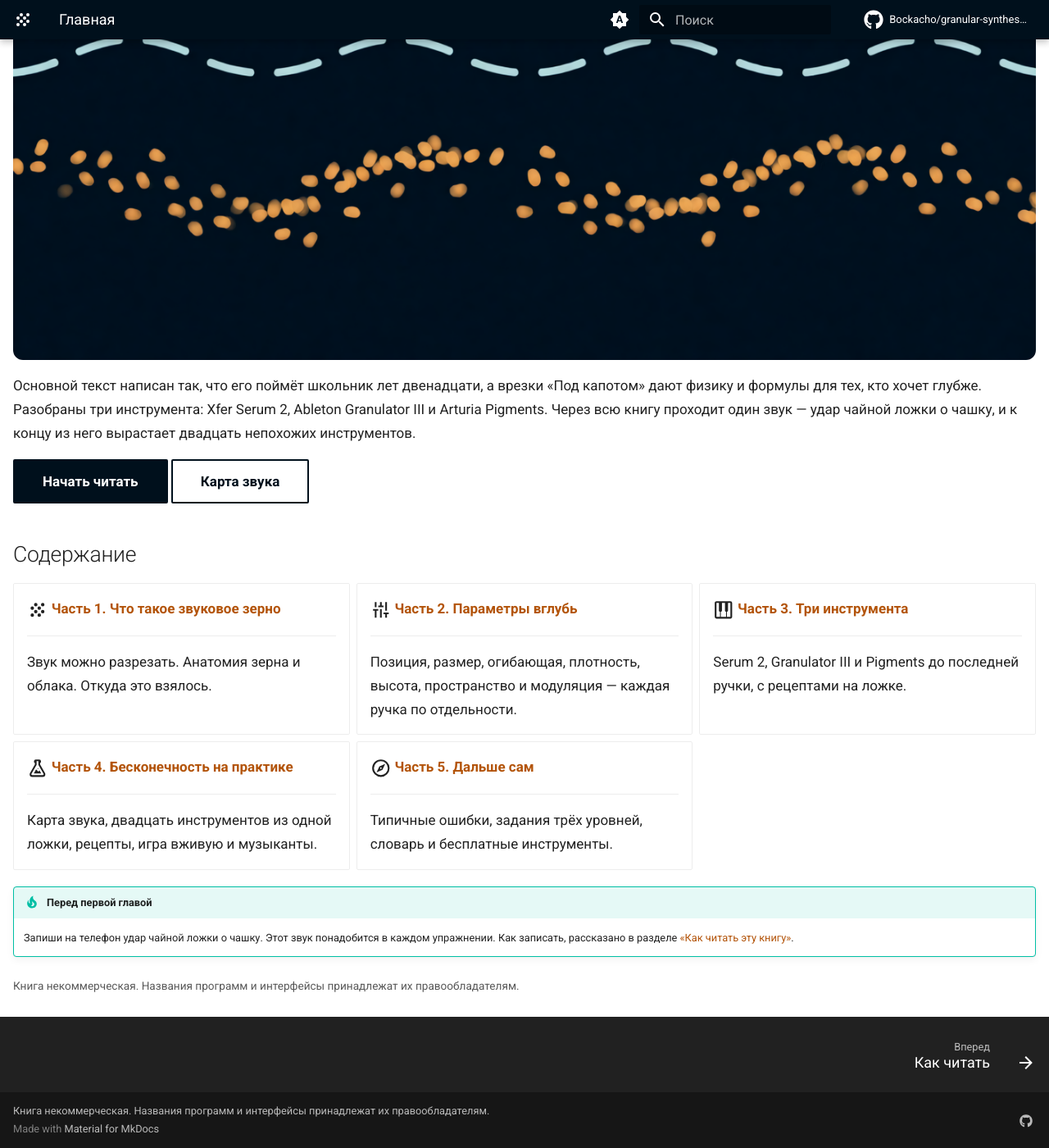
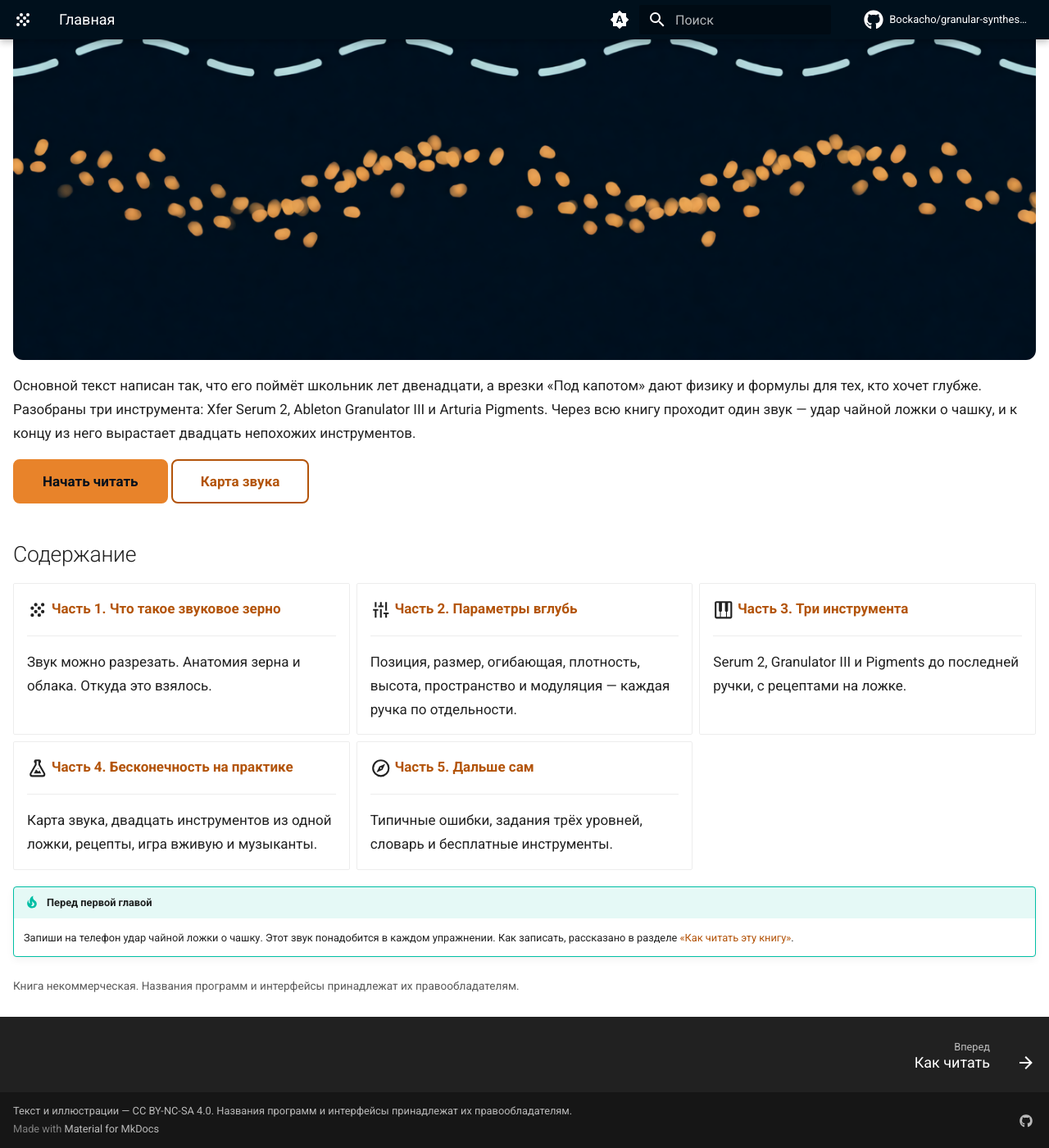
Before and after one commit to Bockacho/granular-synthesis-book, an MkDocs documentation site: the page built from docs/index.md, in a window 1280 px wide and 1400 px high, scrolled down 552 px. Shown: the whole window at 82% size. Built offline with MkDocs 1.6.1 and Material for MkDocs 9.7.7, drawn with Linux system fonts in a browser that asks for light colours; comment, search, counter and statistics services are not loaded.

Commit message:
Лицензия CC BY-NC-SA 4.0 и понятные кнопки на главной
Главная кнопка «Начать читать» теперь всегда оранжевая, а «Карта звука»
контурная: в тёмной теме главная кнопка сливалась с фоном.

Co-Authored-By: Claude Opus 5.5 <noreply@anthropic.com>

```diff
--- a/docs/stylesheets/extra.css
+++ b/docs/stylesheets/extra.css
@@ -37,6 +37,30 @@
   opacity: 0.85;
 }
 
+/* Кнопки: главная всегда оранжевая, второстепенная контурная */
+.md-typeset .md-button {
+  border-radius: 0.4rem;
+  color: var(--md-typeset-a-color);
+  border-color: currentcolor;
+}
+.md-typeset .md-button:hover,
+.md-typeset .md-button:focus {
+  background-color: color-mix(in srgb, var(--md-typeset-a-color) 15%, transparent);
+  border-color: var(--md-typeset-a-color);
+  color: var(--md-typeset-a-color);
+}
+.md-typeset .md-button--primary,
+.md-typeset .md-button--primary:hover,
+.md-typeset .md-button--primary:focus {
+  background-color: var(--grain-orange);
+  border-color: var(--grain-orange);
+  color: var(--night);
+}
+.md-typeset .md-button--primary:hover,
+.md-typeset .md-button--primary:focus {
+  filter: brightness(1.1);
+}
+
 /* Иллюстрации со скруглёнными углами */
 .md-typeset figure img {
   border-radius: 0.6rem;
--- a/mkdocs.yml
+++ b/mkdocs.yml
@@ -98,7 +98,9 @@ extra:
       link: https://github.com/Bockacho/granular-synthesis-book
       name: Исходники книги на GitHub
 
-copyright: Книга некоммерческая. Названия программ и интерфейсы принадлежат их правообладателям.
+copyright: >
+  Текст и иллюстрации — <a href="https://creativecommons.org/licenses/by-nc-sa/4.0/deed.ru">CC BY-NC-SA 4.0</a>.
+  Названия программ и интерфейсы принадлежат их правообладателям.
 
 nav:
   - Главная: index.md
```
Also changed, not shown: README.md (+6 -0 lines), 1 other file.
